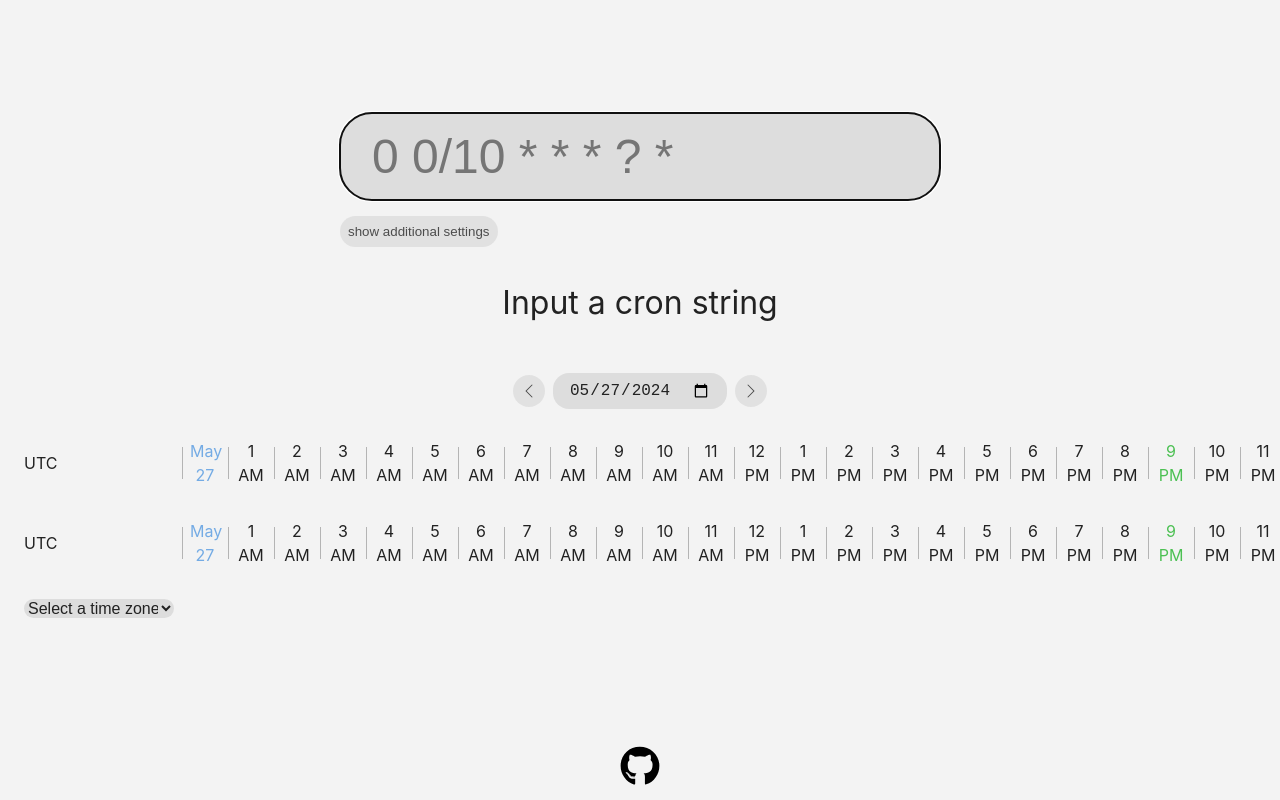
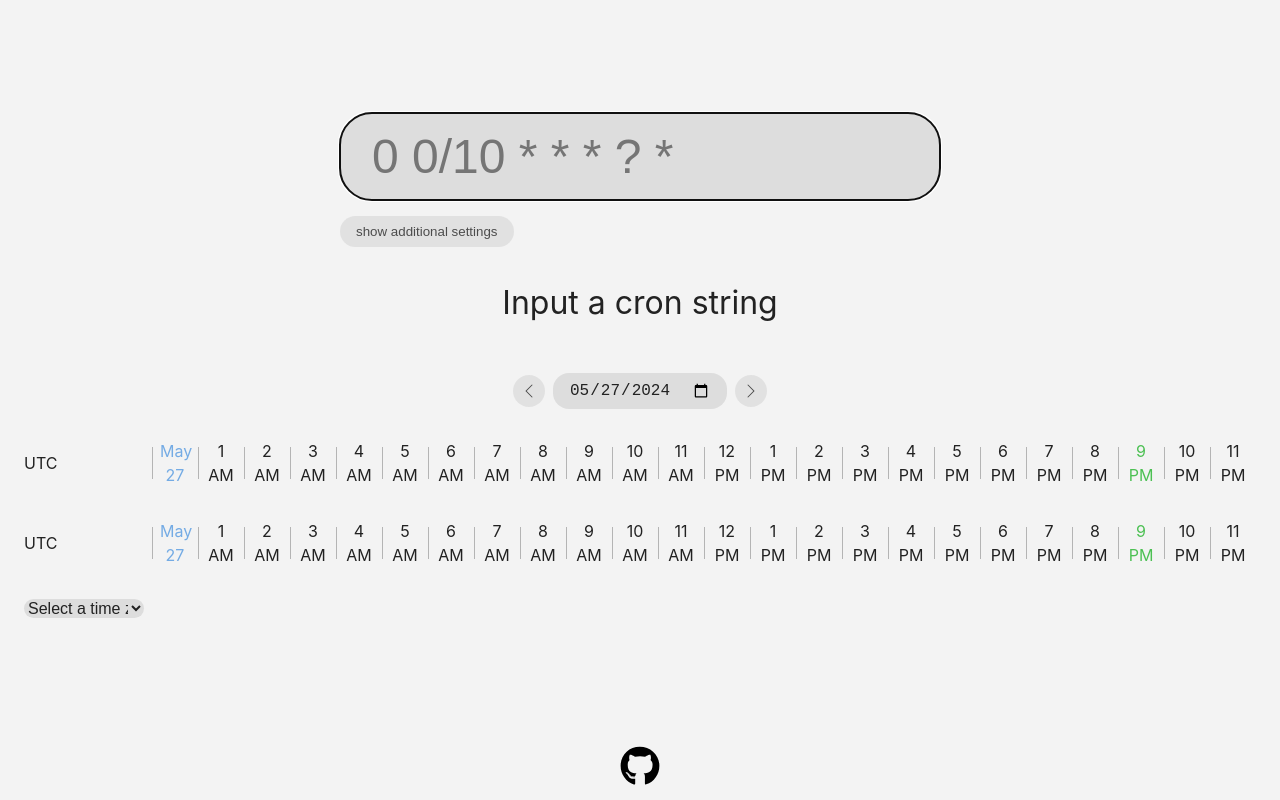
Before and after one commit to david-j-lee/cron-test, a Preact app: page / in a window 1280 px wide. Built offline with nearby package versions, Linux system fonts and the light colour scheme.

Commit message:
Minor styling updates

```diff
--- a/src/style.scss
+++ b/src/style.scss
@@ -6,7 +6,7 @@ $light-divider: #777;
 $dark-color: #f3f3f3;
 $dark-bg: #1a1a1a;
 $dark-input-bg: #080808;
-$dark-divider: #333;
+$dark-divider: #777;
 
 :root {
   font-family: Inter, system-ui, Avenir, Helvetica, Arial, sans-serif;
@@ -80,6 +80,7 @@ button {
 
   button {
     margin: 8px 0;
+    padding: 8px 16px;
   }
 
   .cron-input {
@@ -141,7 +142,7 @@ button {
 
     select,
     .timezone {
-      width: 150px;
+      width: 120px;
       flex-shrink: 0;
       padding: 0;
       margin: 8px;
@@ -172,7 +173,6 @@ button {
         width: 1px;
         height: 32px;
         margin-top: -40px;
-        background-color: $light-divider;
         left: 0;
         opacity: 0.5;
       }
@@ -189,6 +189,10 @@ button {
       }
     }
   }
+}
+
+.divider {
+  background-color: $light-divider;
 }
 
 .github-link {
@@ -217,4 +221,8 @@ button {
     color: $dark-color;
     background-color: $dark-input-bg;
   }
+
+  .divider {
+    background-color: $dark-divider;
+  }
 }
```
Also changed, not shown: 1 other file (tests, documents, lock files or other folders).
